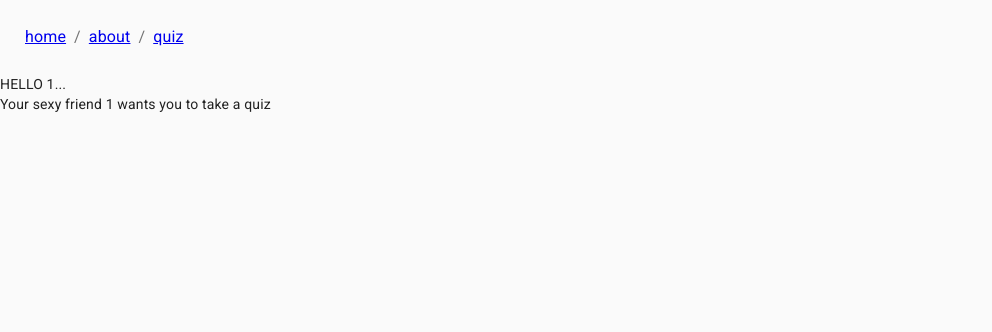
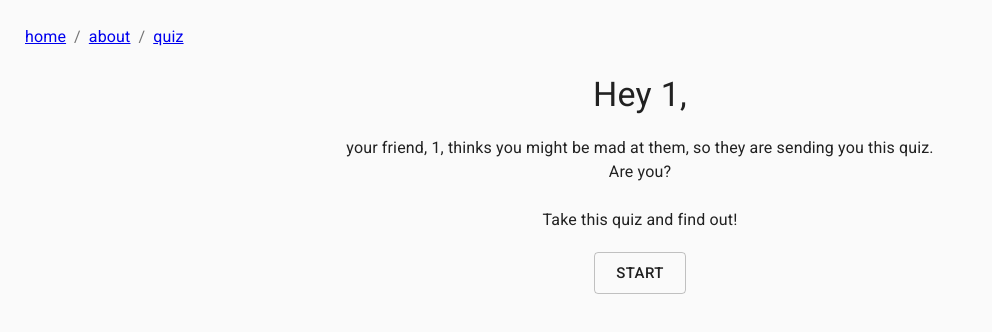
Before and after one commit to kristinhargrove/areyoumadatme, a React (Create React App) app: page /welcomepage/1/1 in a window 1280 px wide. Shown: the top 332 px of the page, without its empty margins (0-992 px from the left). Built offline with nearby package versions, Linux system fonts and the light colour scheme.

Commit message:
udpates welcome page ui

```diff
--- /dev/null
+++ b/src/components/WelcomePage.css
@@ -0,0 +1,3 @@
+.startbutton {
+    margin: 100px;
+}
--- a/src/components/WelcomePage.js
+++ b/src/components/WelcomePage.js
@@ -1,15 +1,48 @@
 import React from 'react';
 import { useParams } from "react-router-dom";
+import {
+    Link
+} from 'react-router-dom';
 
+import './WelcomePage.css';
+
+import Button from '@material-ui/core/Button';
+import Typography from '@material-ui/core/Typography';
+import Container from '@material-ui/core/Container';
+import { makeStyles } from '@material-ui/core/styles';
+
+const useStyles = makeStyles((theme) => ({
+    root: {
+      '& > *': {
+        margin: theme.spacing(1),
+      },
+    },
+  }));
 
 const WelcomePage = () => {
+    const classes = useStyles();
+
     let { username, sendername } = useParams();
 
     return (
-        <div>
-           HELLO {username}...
-           <div>Your sexy friend {sendername} wants you to take a quiz</div>
+        <Container maxWidth='md' align='center'>
+           <Typography variant='h4'>
+                Hey {username},
+                <br />
+            </Typography>
+            <br />
+            <Typography variant="body1">
+                 your friend, {sendername}, thinks you might be mad at them, so they are sending you this quiz.
+                <br />
+                Are you?
+                <br /><br />
+                Take this quiz and find out!
+            </Typography>
+            <br />
+        <div className={classes.root}>
+            <Link to='/quiz'><Button variant="outlined" size="large" align="center">Start</Button></Link>
         </div>
+        </Container>
     )
 }
 
```
Also changed, not shown: 1 other file (tests, documents, lock files or other folders).
